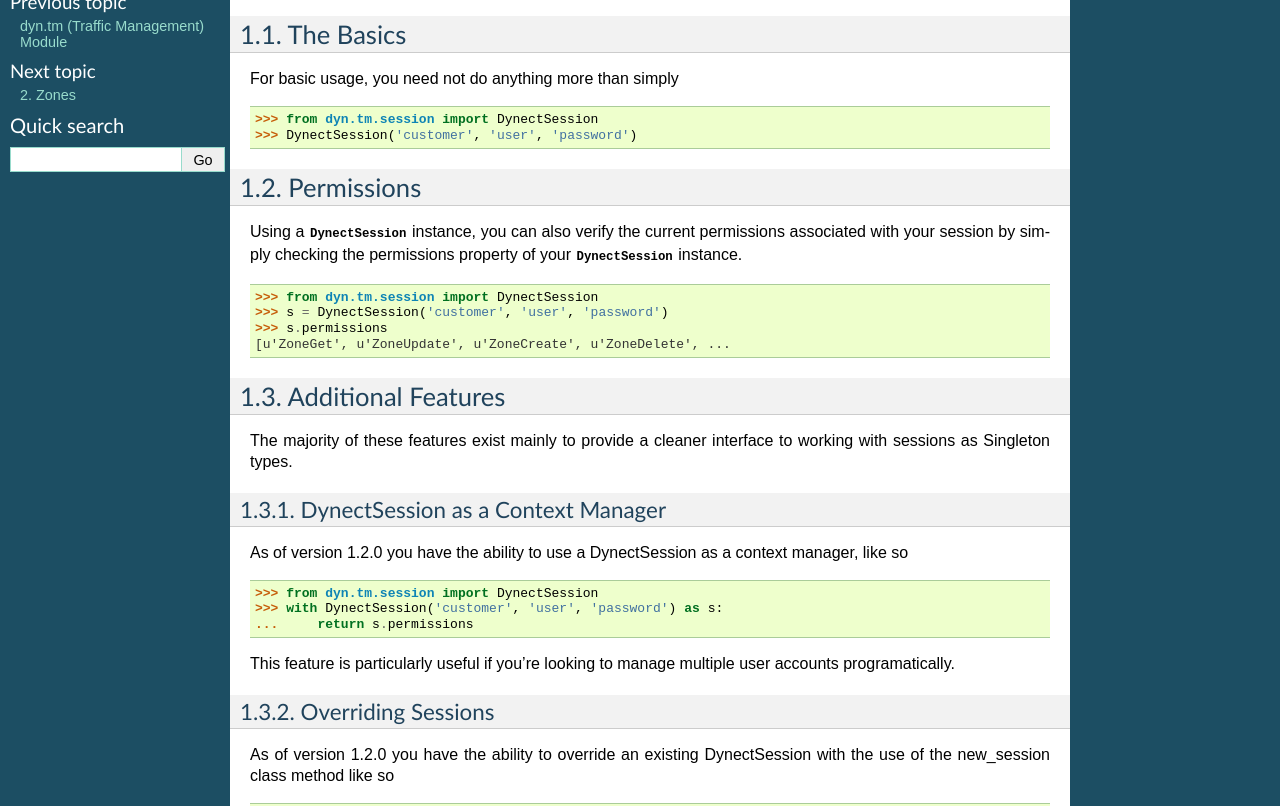
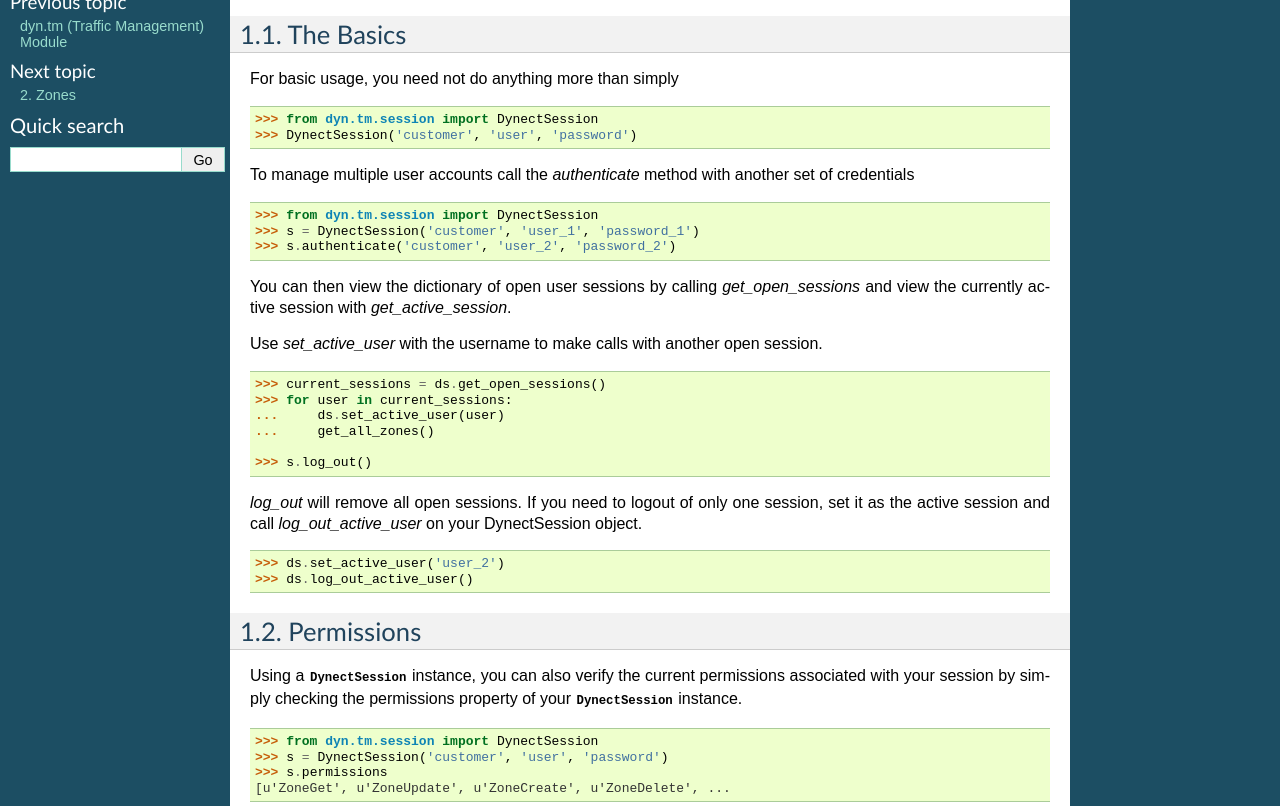
Before and after one commit to dyninc/dyn-python, a Sphinx documentation site: the page built from docs/tm/auth.rst, in a window 1280 px wide and 900 px high, scrolled down 207 px, cut to the strip 94-900 px from the top of the window. Built offline with Sphinx 7.4.7, drawn with Linux system fonts in a browser that asks for light colours; pages that are not in the unit, such as notebooks, are missing from menus; the version number could not be read and is left out.

Commit message:
INT-8: Fix add_user_session to add to always add to dict (overwrite existing tokens if authenticate is called again). Add documentation.

```diff
--- a/docs/tm/auth.rst
+++ b/docs/tm/auth.rst
@@ -21,6 +21,35 @@ For basic usage, you need not do anything more than simply
 
     >>> from dyn.tm.session import DynectSession
     >>> DynectSession('customer', 'user', 'password')
+
+To manage multiple user accounts call the `authenticate` method with another
+set of credentials
+::
+
+    >>> from dyn.tm.session import DynectSession
+    >>> s = DynectSession('customer', 'user_1', 'password_1')
+    >>> s.authenticate('customer', 'user_2', 'password_2')
+
+You can then view the dictionary of open user sessions by calling `get_open_sessions`
+and view the currently active session with `get_active_session`.
+
+Use `set_active_user` with the username to make calls with another open session.
+::
+
+    >>> current_sessions = ds.get_open_sessions()
+    >>> for user in current_sessions:
+    ...     ds.set_active_user(user)
+    ...     get_all_zones()
+
+    >>> s.log_out()
+
+`log_out` will remove all open sessions. If you need to logout of only one session,
+set it as the active session and call `log_out_active_user` on your DynectSession
+object.
+::
+
+    >>> ds.set_active_user('user_2')
+    >>> ds.log_out_active_user()
 
 Permissions
 -----------
```
Also changed, not shown: 1 other file.
